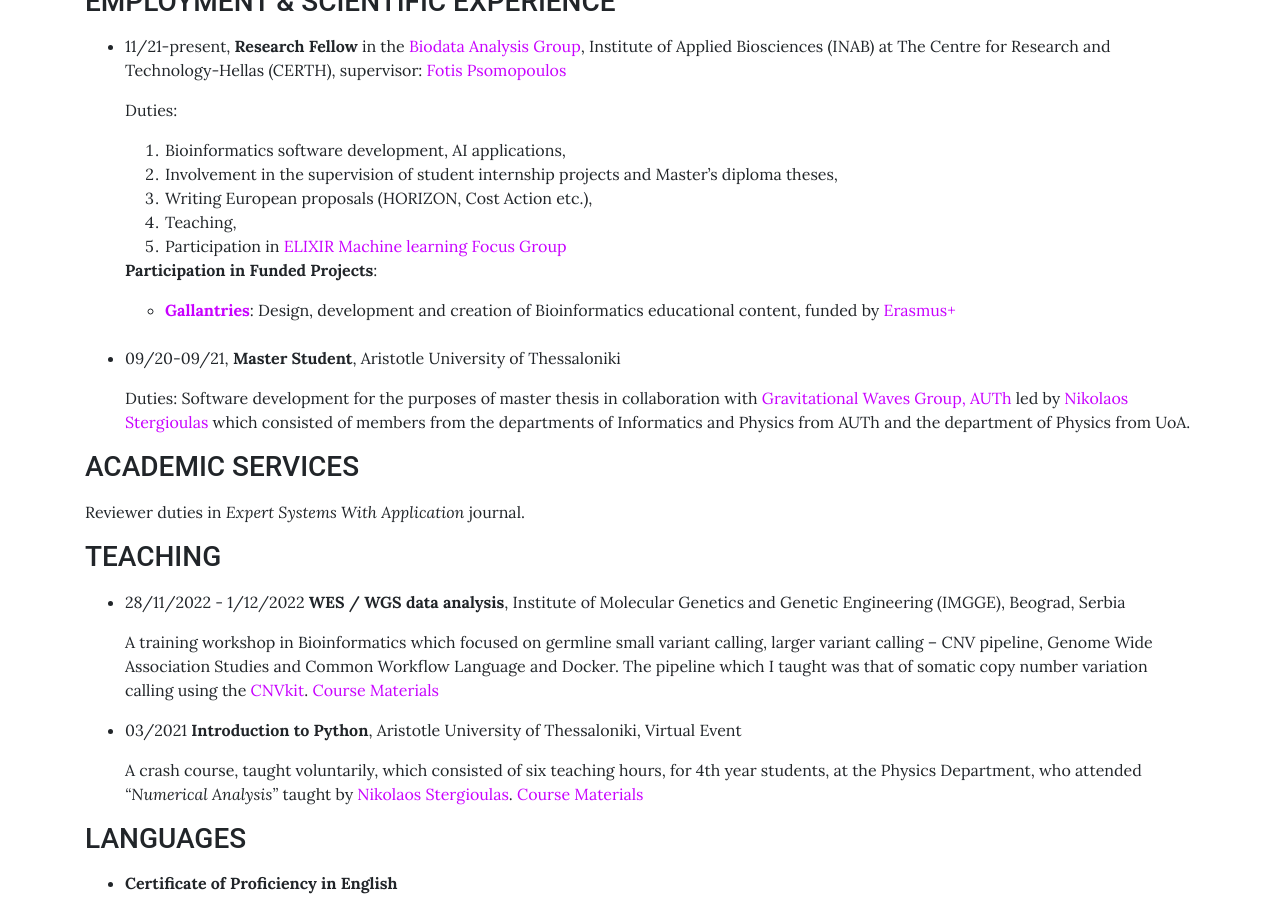
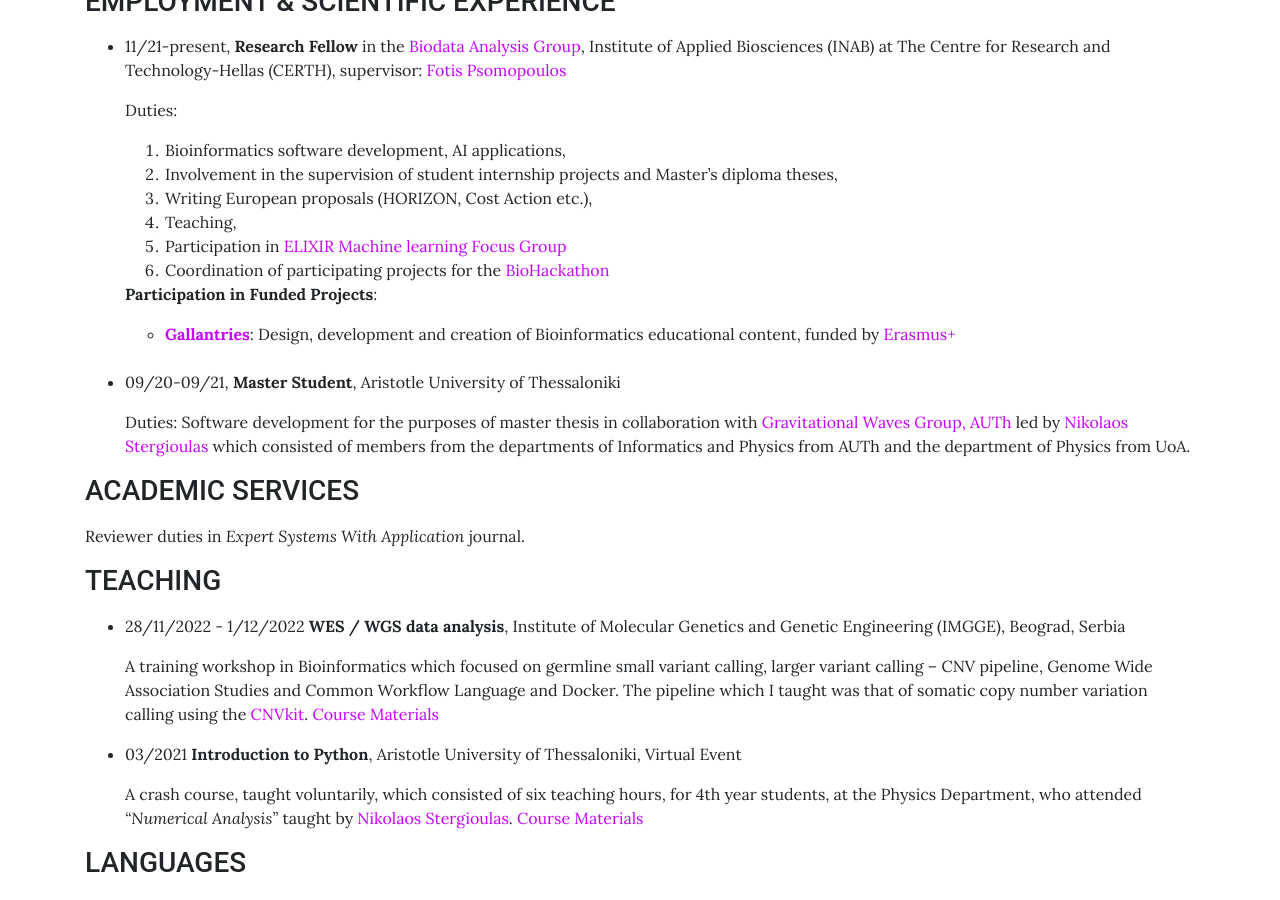
Before and after one commit to sfragkoul/sfragkoul.github.io, a Jekyll site: the page built from pages/CV.md, in a window 1280 px wide and 900 px high, scrolled down 677 px. Built offline with Jekyll 4.4.1, drawn with Linux system fonts in a browser that asks for light colours.

Commit message:
Update CV.md

```diff
--- a/pages/CV.md
+++ b/pages/CV.md
@@ -35,6 +35,7 @@ background: /assets/img/groupLogo/CV.jpg
    3. Writing European proposals  (HORIZON, Cost Action etc.),
    4. Teaching,
    5. Participation in [ELIXIR Machine learning Focus Group](https://elixir-europe.org/focus-groups/machine-learning)
+   6. Coordination of participating projects for the [BioHackathon](https://biohackathon-europe.org/)
 
    **Participation in Funded Projects**:
 
```
